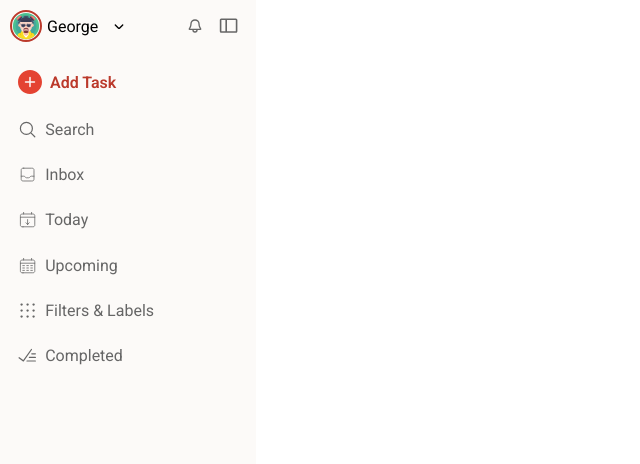
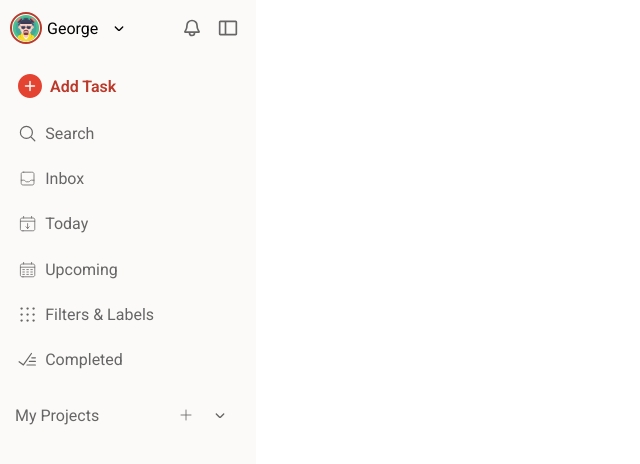
Before and after one commit to GeorgeZisis95/task-manager, a website built with webpack: page src/template.html in a window 1280 px wide. Shown: the whole page, without its empty margins (0-640 px from the left). Built offline with nearby package versions, Linux system fonts and the light colour scheme.

Commit message:
Create the project section in the sidebar and add the icons

```diff
--- a/src/styles.css
+++ b/src/styles.css
@@ -66,8 +66,7 @@
 }
 
 .icon-container {
-    width: 32px;
-    height: 32px;
+    width: 36px;
 }
 
 .icon-container:hover {
@@ -143,6 +142,33 @@
     background-color: var(--hover-background-color);
 }
 
-.sidebar-icon {
+.sidebar-icons .sidebar-icon {
     width: 2.2rem;
 }
+
+.project-section {
+    display: flex;
+    justify-content: space-between;
+    align-items: center;
+    margin: 10px;
+    border-radius: 0.5rem;
+    transition: all 0.2s ease;
+    color: var(--light-text-color);
+}
+
+.project-section:hover {
+    background-color: var(--hover-background-color);
+}
+
+.project-section .icon:hover {
+    background-color: #eae6e3;
+}
+
+.project-section p {
+    margin-left: 5px;
+}
+
+.plus-icon {
+    width: 36px;
+    color: inherit;
+}
--- a/src/template.html
+++ b/src/template.html
@@ -368,7 +368,36 @@
                 </div>
                 <p>Completed</p>
             </div>
+            <div class="project-section">
+                <p>My Projects</p>
+                <div class="sidebar-icons">
+                    <div class="icon plus-icon">
+                        <svg viewBox="0 0 24 24" fill="none" xmlns="http://www.w3.org/2000/svg">
+                            <g id="SVGRepo_bgCarrier" stroke-width="0"></g>
+                            <g id="SVGRepo_tracerCarrier" stroke-linecap="round" stroke-linejoin="round"></g>
+                            <g id="SVGRepo_iconCarrier">
+                                <path d="M6 12H18M12 6V18" stroke="#666666" stroke-width="1" stroke-linecap="round"
+                                    stroke-linejoin="round">
+                                </path>
+                            </g>
+                        </svg>
+                    </div>
+                    <div class="icon arrow-icon">
+                        <svg viewBox="0 0 24 24" fill="currentColor" xmlns="http://www.w3.org/2000/svg">
+                            <g id="SVGRepo_bgCarrier" stroke-width="0"></g>
+                            <g id="SVGRepo_tracerCarrier" stroke-linecap="round" stroke-linejoin="round"></g>
+                            <g id="SVGRepo_iconCarrier">
+                                <path
+                                    d="M5.70711 9.71069C5.31658 10.1012 5.31658 10.7344 5.70711 11.1249L10.5993 16.0123C11.3805 16.7927 12.6463 16.7924 13.4271 16.0117L18.3174 11.1213C18.708 10.7308 18.708 10.0976 18.3174 9.70708C17.9269 9.31655 17.2937 9.31655 16.9032 9.70708L12.7176 13.8927C12.3271 14.2833 11.6939 14.2832 11.3034 13.8927L7.12132 9.71069C6.7308 9.32016 6.09763 9.32016 5.70711 9.71069Z"
+                                    fill="#currentColor"></path>
+                            </g>
+                        </svg>
+                    </div>
+
+                </div>
+            </div>
         </div>
+        <!-- This is for the interactive sidebar button to toggle the sidebar view-->
         <div class="sidebar-small hide">
             <div class="icon sidebar-icon icon-container">
                 <svg viewBox="0 0 24 24" fill="currentColor" xmlns="http://www.w3.org/2000/svg">
```
